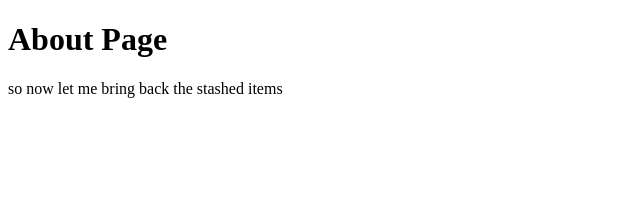
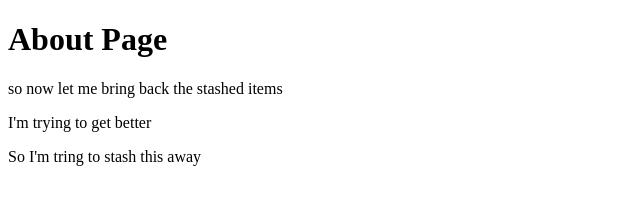
Before and after one commit to arulxcraze/UST-Git, a plain HTML site: page about.html in a window 1280 px wide. Shown: the whole page, without its empty margins (0-640 px from the left). Drawn offline with Linux system fonts and the light colour scheme.

Commit message:
added stashed lines

```diff
--- a/about.html
+++ b/about.html
@@ -8,6 +8,7 @@
 <body>
     <h1>About Page</h1>
     <p>so now let me bring back the stashed items</p>
-
+    <p>I'm trying to get better</p>
+    <p>So I'm tring to stash this away</p>
 </body>
 </html>
```
